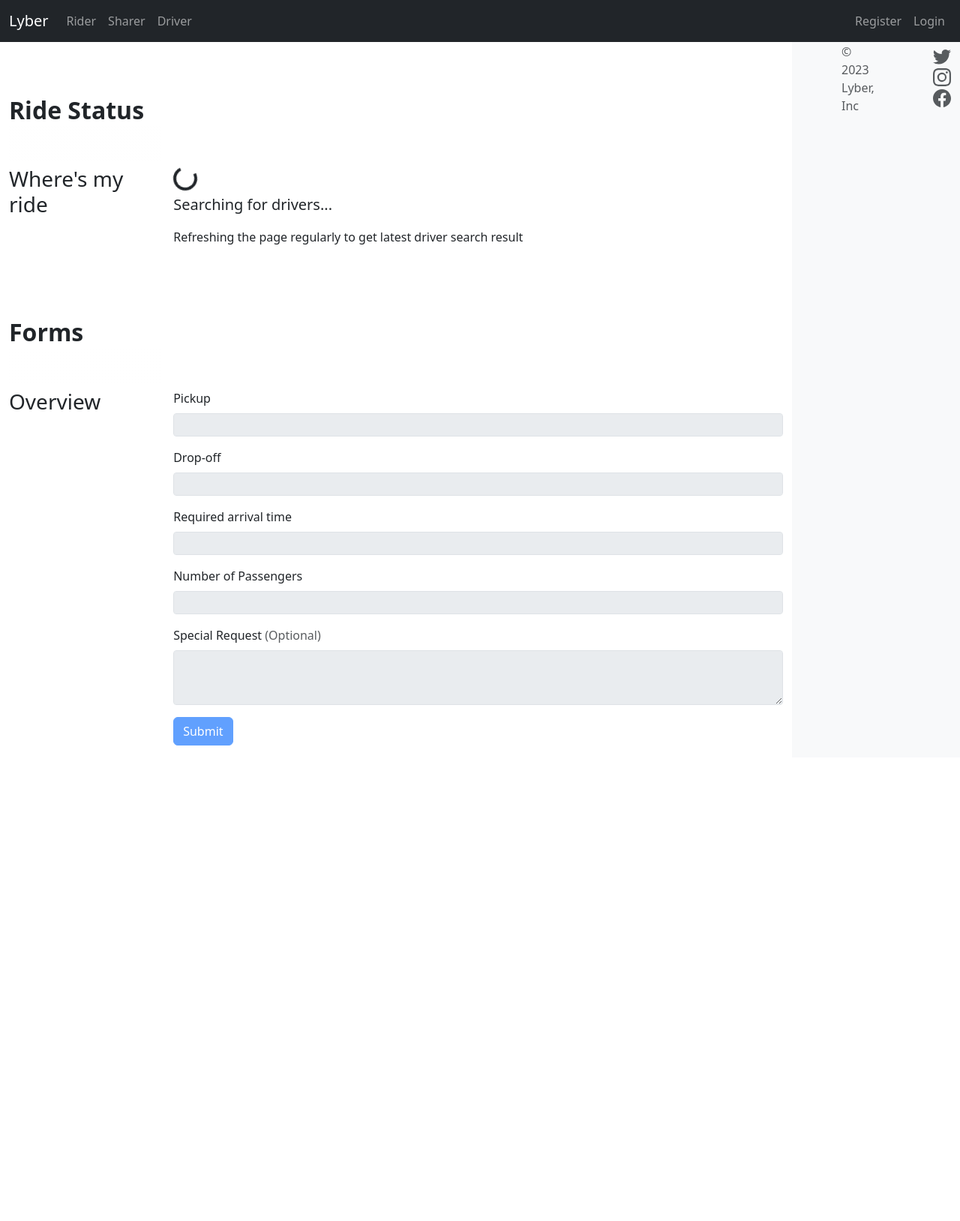
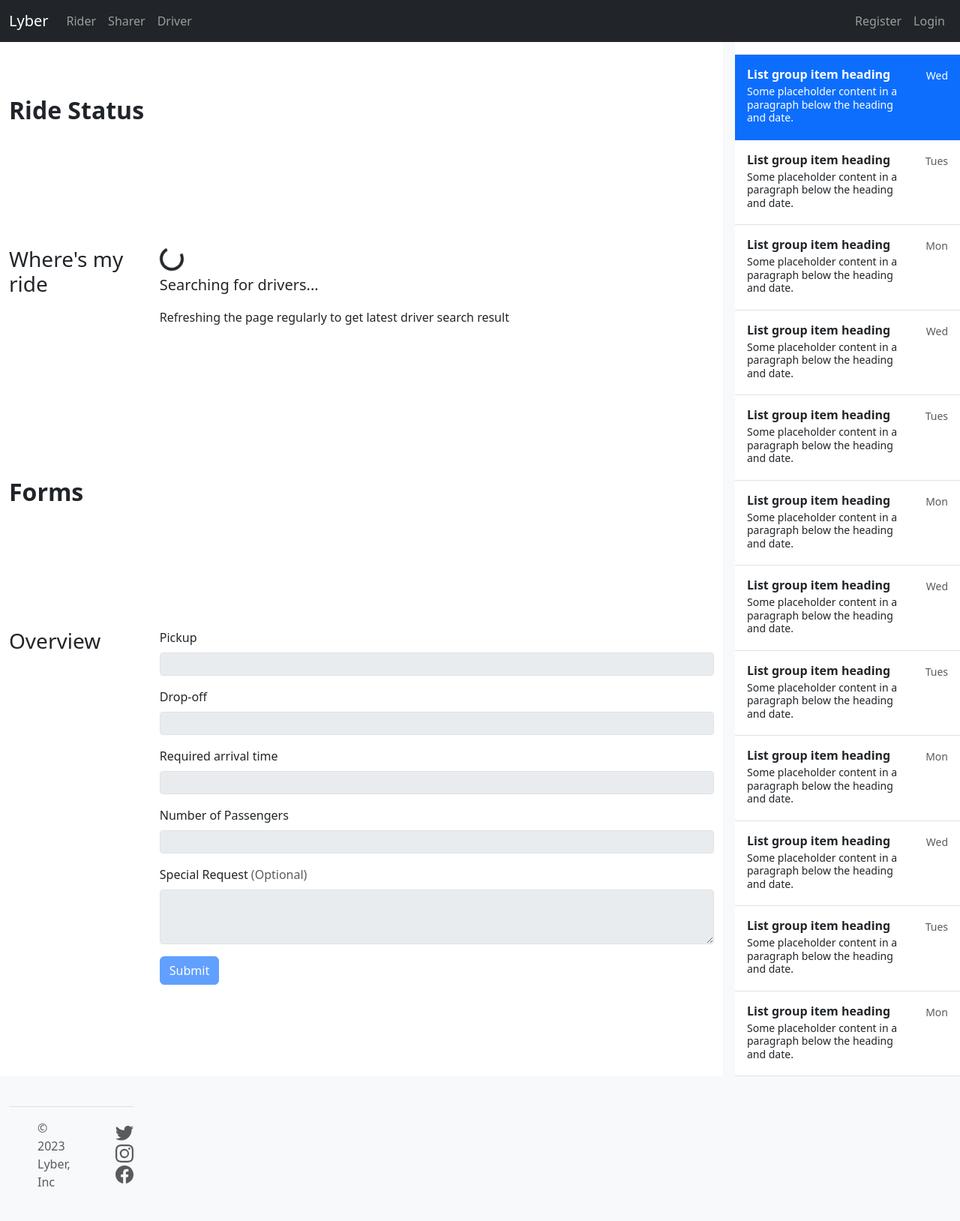
Before and after one commit to carolinechen99/ride-hailing-web, a Django app: template templates/ride/ride_status.html in a window 1280 px wide. Shown: the whole page at 75% size. Before the commit the page ends 994 px from the top, so only its background shows below. Run offline with Django 3.2, Linux system fonts and the light colour scheme; the template is opened without the code that fills it, so the values that code supplies are empty; some libraries are stand-ins or nearby versions.

Commit message:
Sidebar added for swith between multiple rides (template fitting)

```diff
--- a/templates/ride/ride_status.html
+++ b/templates/ride/ride_status.html
@@ -83,6 +83,8 @@
 
 
   <div class="bd-cheatsheet container-fluid bg-body">
+
+
 
     <section id="Status">
       <h2 class="sticky-xl-top fw-bold pt-3 pt-xl-5 pb-2 pb-xl-3">Ride Status</h2>
@@ -275,11 +277,115 @@
   </div>
 
 
+
+
+  <div class="d-flex flex-column align-items-stretch flex-shrink-0 bg-white" style="width: 300px;">
+    <a href="/" class="d-flex align-items-center flex-shrink-0 p-3 link-dark text-decoration-none border-bottom">
+      <svg class="bi pe-none me-2" width="30" height="24">
+        <use xlink:href="#bootstrap" />
+      </svg>
+      <span class="fs-5 fw-semibold"></span>
+    </a>
+    <div class="list-group list-group-flush border-bottom scrollarea">
+      <a href="#" class="list-group-item list-group-item-action active py-3 lh-sm" aria-current="true">
+        <div class="d-flex w-100 align-items-center justify-content-between">
+          <strong class="mb-1">List group item heading</strong>
+          <small>Wed</small>
+        </div>
+        <div class="col-10 mb-1 small">Some placeholder content in a paragraph below the heading and date.</div>
+      </a>
+      <a href="#" class="list-group-item list-group-item-action py-3 lh-sm">
+        <div class="d-flex w-100 align-items-center justify-content-between">
+          <strong class="mb-1">List group item heading</strong>
+          <small class="text-muted">Tues</small>
+        </div>
+        <div class="col-10 mb-1 small">Some placeholder content in a paragraph below the heading and date.</div>
+      </a>
+      <a href="#" class="list-group-item list-group-item-action py-3 lh-sm">
+        <div class="d-flex w-100 align-items-center justify-content-between">
+          <strong class="mb-1">List group item heading</strong>
+          <small class="text-muted">Mon</small>
+        </div>
+        <div class="col-10 mb-1 small">Some placeholder content in a paragraph below the heading and date.</div>
+      </a>
+
+      <a href="#" class="list-group-item list-group-item-action py-3 lh-sm" aria-current="true">
+        <div class="d-flex w-100 align-items-center justify-content-between">
+          <strong class="mb-1">List group item heading</strong>
+          <small class="text-muted">Wed</small>
+        </div>
+        <div class="col-10 mb-1 small">Some placeholder content in a paragraph below the heading and date.</div>
+      </a>
+      <a href="#" class="list-group-item list-group-item-action py-3 lh-sm">
+        <div class="d-flex w-100 align-items-center justify-content-between">
+          <strong class="mb-1">List group item heading</strong>
+          <small class="text-muted">Tues</small>
+        </div>
+        <div class="col-10 mb-1 small">Some placeholder content in a paragraph below the heading and date.</div>
+      </a>
+      <a href="#" class="list-group-item list-group-item-action py-3 lh-sm">
+        <div class="d-flex w-100 align-items-center justify-content-between">
+          <strong class="mb-1">List group item heading</strong>
+          <small class="text-muted">Mon</small>
+        </div>
+        <div class="col-10 mb-1 small">Some placeholder content in a paragraph below the heading and date.</div>
+      </a>
+      <a href="#" class="list-group-item list-group-item-action py-3 lh-sm" aria-current="true">
+        <div class="d-flex w-100 align-items-center justify-content-between">
+          <strong class="mb-1">List group item heading</strong>
+          <small class="text-muted">Wed</small>
+        </div>
+        <div class="col-10 mb-1 small">Some placeholder content in a paragraph below the heading and date.</div>
+      </a>
+      <a href="#" class="list-group-item list-group-item-action py-3 lh-sm">
+        <div class="d-flex w-100 align-items-center justify-content-between">
+          <strong class="mb-1">List group item heading</strong>
+          <small class="text-muted">Tues</small>
+        </div>
+        <div class="col-10 mb-1 small">Some placeholder content in a paragraph below the heading and date.</div>
+      </a>
+      <a href="#" class="list-group-item list-group-item-action py-3 lh-sm">
+        <div class="d-flex w-100 align-items-center justify-content-between">
+          <strong class="mb-1">List group item heading</strong>
+          <small class="text-muted">Mon</small>
+        </div>
+        <div class="col-10 mb-1 small">Some placeholder content in a paragraph below the heading and date.</div>
+      </a>
+      <a href="#" class="list-group-item list-group-item-action py-3 lh-sm" aria-current="true">
+        <div class="d-flex w-100 align-items-center justify-content-between">
+          <strong class="mb-1">List group item heading</strong>
+          <small class="text-muted">Wed</small>
+        </div>
+        <div class="col-10 mb-1 small">Some placeholder content in a paragraph below the heading and date.</div>
+      </a>
+      <a href="#" class="list-group-item list-group-item-action py-3 lh-sm">
+        <div class="d-flex w-100 align-items-center justify-content-between">
+          <strong class="mb-1">List group item heading</strong>
+          <small class="text-muted">Tues</small>
+        </div>
+        <div class="col-10 mb-1 small">Some placeholder content in a paragraph below the heading and date.</div>
+      </a>
+      <a href="#" class="list-group-item list-group-item-action py-3 lh-sm">
+        <div class="d-flex w-100 align-items-center justify-content-between">
+          <strong class="mb-1">List group item heading</strong>
+          <small class="text-muted">Mon</small>
+        </div>
+        <div class="col-10 mb-1 small">Some placeholder content in a paragraph below the heading and date.</div>
+      </a>
+    </div>
+  </div>
+  </div>
+
+
+
+
   <script src="{% static 'js/bootstrap.bundle.min.js' %}"></script>
 
   <script src="{% static 'js/cheatsheet.js' %}"></script>
 </body>
+
 <!-- Footer -->
 {% include 'partials/_footer.html' %}
 
+
 </html>
```
